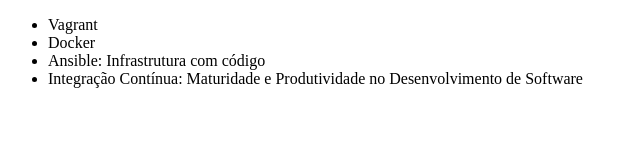
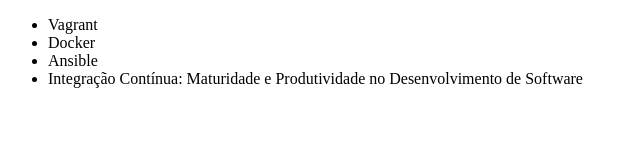
Before and after one commit to prpires66/alura-git, a plain HTML site: page index.html in a window 1280 px wide. Shown: the whole page, without its empty margins (0-640 px from the left). Drawn offline with Linux system fonts and the light colour scheme.

Commit message:
Revert "Mudnado nome do curso Ansible"
This reverts commit 1ac685dc0e5641977db9e2b7e33a37578fbcdb45.

```diff
--- a/index.html
+++ b/index.html
@@ -9,7 +9,7 @@
     <ul>
         <li>Vagrant</li>
         <li>Docker</li>
-        <li>Ansible: Infrastrutura com código</li>
+        <li>Ansible</li>
         <li>Integração Contínua: Maturidade e Produtividade no Desenvolvimento de Software</li>
     </ul>
 </body>
```
